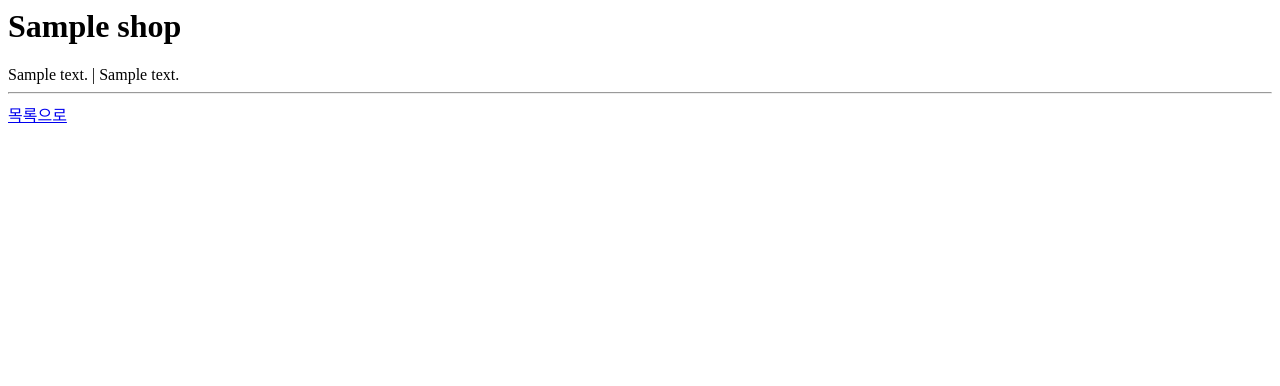
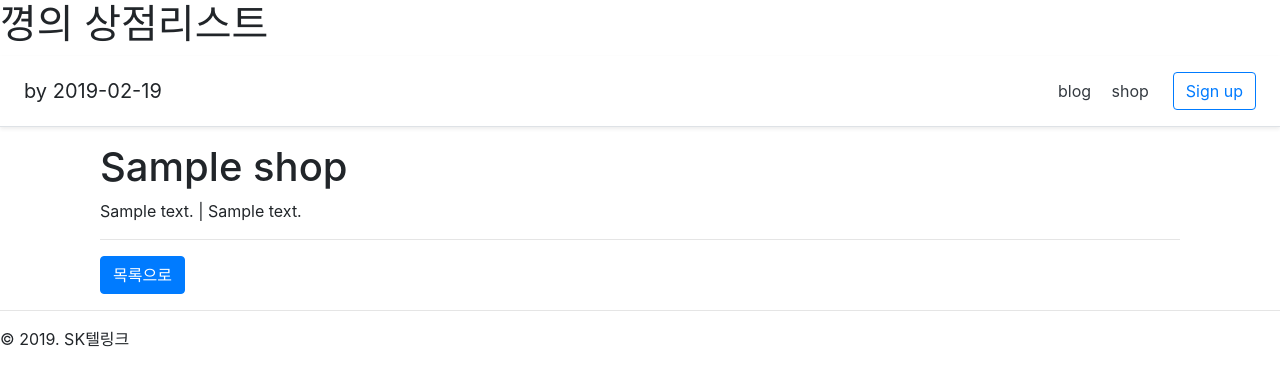
Before and after one commit to heyggyung/ggyung-django, a Python web app: template shop/templates/shop/shop_detail.html in a window 1280 px wide. Shown: the top 386 px of the page. Run offline with Jinja, Linux system fonts and the light colour scheme; the template is opened without the code that fills it: most values are stand-ins (such as "Sample title", 1, 10 or a date in 2020); some libraries are stand-ins or nearby versions.

Commit message:
update layout

```diff
--- /dev/null
+++ b/shop/templates/shop/layout.html
@@ -0,0 +1,31 @@
+<!DOCTYPE html>
+<html>
+<head>
+    <meta charset="utf-8" />
+    <title></title>
+</head>
+<body>
+    <h1>꼉의 상점리스트</h1>
+    <link rel="stylesheet" href="https://stackpath.bootstrapcdn.com/bootstrap/4.3.1/css/bootstrap.min.css" />
+    <script src="https://code.jquery.com/jquery-2.2.4.min.js"></script>
+    <script src="https://stackpath.bootstrapcdn.com/bootstrap/4.3.1/js/bootstrap.min.js"></script>
+
+
+    <div class="d-flex flex-column flex-md-row align-items-center p-3 px-md-4 mb-3 bg-white border-bottom shadow-sm">
+        <h5 class="my-0 mr-md-auto font-weight-normal">
+        by 2019-02-19
+        </h5>
+        <nav class="my-2 my-md-0 mr-md-3">
+        <a class="p-2 text-dark" href="/blog/">blog</a>
+        <a class="p-2 text-dark" href="/shop/">shop</a>
+        </nav>
+        <a class="btn btn-outline-primary" href="#">Sign up</a>
+    </div>
+
+    {% block content %}
+    {% endblock %}
+
+    <hr/>
+    &copy; 2019. SK텔링크
+</body>
+</html>
--- a/shop/templates/shop/shop_detail.html
+++ b/shop/templates/shop/shop_detail.html
@@ -1,7 +1,16 @@
-<h1>{{ shop }}</h1>
+{% extends "shop/layout.html" %}
 
-{{ shop.desc }} |
-{{ shop.address }}
+{% block content %}
+    <div class="container">
+        <div class="col-sm-12">
+            <h1>{{ shop }}</h1>
 
-<hr/>
-<a href="/shop/">목록으로</a>
+            {{ shop.desc }} |
+            {{ shop.address }}
+
+            <hr/>
+            <a href="/shop/" class="btn btn-primary">목록으로</a>
+        </div>
+    </div>
+
+{% endblock %}
```
Also changed, not shown: shop/templates/shop/shop_list.html (+4 -25 lines).
